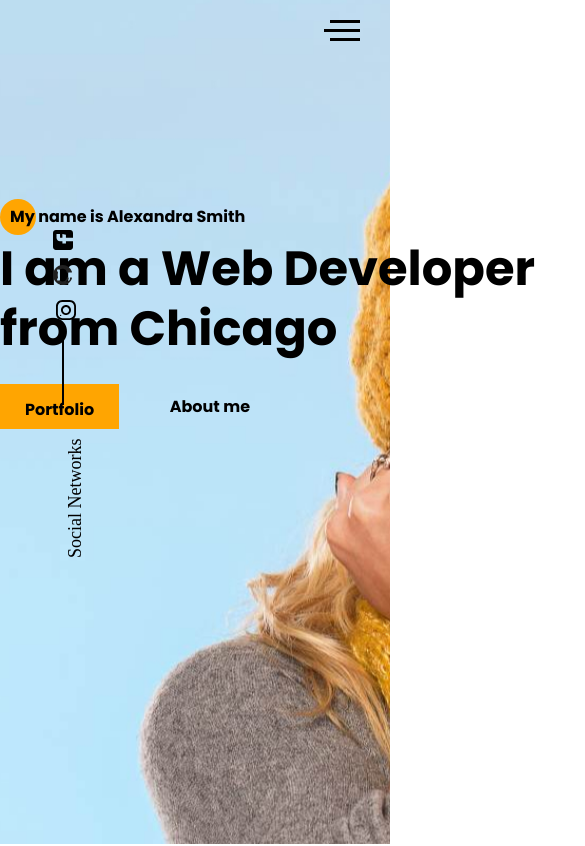
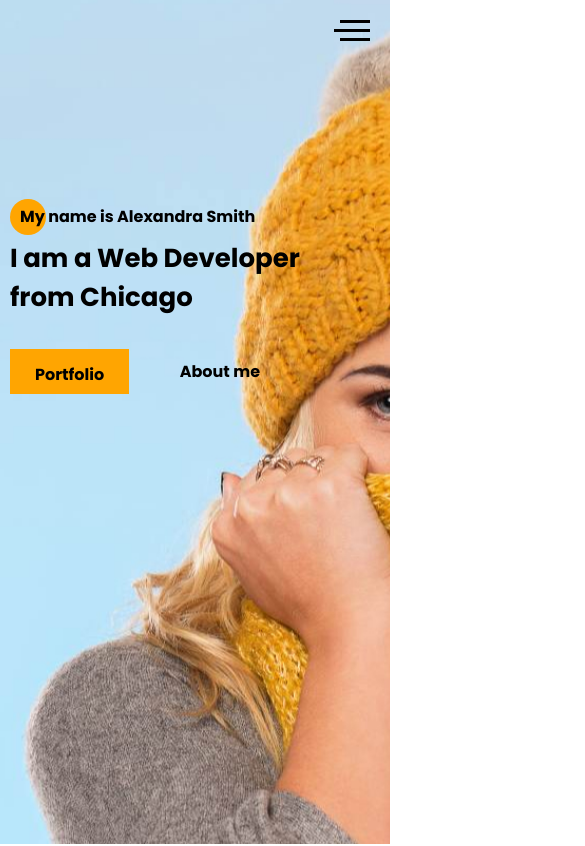
Before and after one commit to Zireael-web/css-grid-portfolio, a React (Create React App) app: page / in a window 390 px wide. Shown: the top 846 px of the page, 585 px wide, since content can reach past the window. Built offline with nearby package versions, Linux system fonts and the light colour scheme; a web font is replaced by a local one.

Commit message:
1st screen media

```diff
--- a/src/components/about/About.js
+++ b/src/components/about/About.js
@@ -1,4 +1,5 @@
 import './About.scss'
+import './About-media.scss'
 
 import photo from '../../img/main_photo.jpg'
 import web_dev from '../../icons/about_me/web_development.svg'
--- a/src/components/app/App.js
+++ b/src/components/app/App.js
@@ -14,9 +14,6 @@ import Portfolio from '../portfolio/Portfolio';
 import Price from '../price/Price';
 import Contacts from '../contacts/Contacts';
 
-
-import './App.scss'
-
 function App() {
     const [menuActive, setMenuActive] = useState(false)
 
@@ -29,12 +26,12 @@ function App() {
 
             <Promo/>
             <About/>
-            <Resume/>
+            {/* <Resume/>
             <Skills/>
             <Progress/>
             <Portfolio/>
             <Price/>
-            <Contacts/>
+            <Contacts/> */}
         </>
     );
 }
--- a/src/components/app/App.scss
+++ /dev/null
@@ -1,4 +0,0 @@
-.container {
-    width: 1140px;
-    margin: 0 auto;
-}
--- a/src/components/hamburger/Hamburger.scss
+++ b/src/components/hamburger/Hamburger.scss
@@ -1,5 +1,5 @@
 .hamburger {
-    position: fixed;
+    position: absolute;
     top: 20px;
     right: 30px;
     z-index: 1;
--- a/src/components/menu/Menu.js
+++ b/src/components/menu/Menu.js
@@ -26,7 +26,7 @@ function Menu({active, setActive}) {
                 onClick={() => setActive(false)}
                 className='menu__item'
                 >
-                    <a href='#'>MY WORK EXPERIENCE</a>
+                    <a href='#'>MY EXPERIENCE</a>
                 </li>
                 <li
                 onClick={() => setActive(false)}
--- a/src/components/menu/Menu.scss
+++ b/src/components/menu/Menu.scss
@@ -9,7 +9,7 @@
     left: -345px;
     top: 0;
     z-index: 3;
-    transition: 0.4s all;
+    transition: 0.4s left, 0.4s visibility;
     &.active {
         visibility: visible;
         left: 0;
@@ -61,7 +61,7 @@
     &__socials {
         position: absolute;
         bottom: 50px;
-        left: 44%;
+        left: 50%;
         transform: translateX(-50%);
         width: 90px;
         display: flex;
--- a/src/style/index.scss
+++ b/src/style/index.scss
@@ -23,6 +23,10 @@
 // ANIMATIONS
 
 @import './base/animations';
+
+// MEDIA
+
+@import './media/media';
 
 // NORMALIZATION
 body,
@@ -117,6 +121,30 @@ legend {
     margin: 0 auto;
 }
 
+@media (max-width: 1200px) {
+    .container {
+        max-width: 960px;
+    }
+}
+@media (max-width: 992px) {
+    .container {
+        max-width: 720px;
+    }
+}
+@media (max-width: 768px) {
+    .container {
+        max-width: 540px;
+    }
+}
+@media (max-width: 576px) {
+    .container {
+        max-width: 100%;
+        padding: 0 10px;
+    }
+}
+
+// OTHERS
+
 .divider {
     width: 60px;
     height: 3px;
--- /dev/null
+++ b/src/style/media/_media.scss
@@ -0,0 +1,60 @@
+@media (max-width: 1350px) {
+    .sidepanel {
+        display: none;
+    }
+}
+
+@media (max-width: 1200px) {
+
+}
+@media (max-width: 992px) {
+
+}
+@media (max-width: 768px) {
+    .title {
+        &_48 {
+            font-size: 33px;
+        }
+    }
+    .promo {
+        &__title {
+            line-height: 39px;
+            width: 380px;
+        }
+    }
+}
+@media (max-width: 576px) {
+    .title {
+        &_48 {
+            font-size: 26px;
+        }
+    }
+    .menu {
+        width: 270px;
+        nav {
+            margin-top: 22vh;
+        }
+        &__close {
+            top: 25px;
+            right: 25px;
+        }
+        &__item {
+            margin-top: 15px;
+        }
+        &__socials {
+            bottom: 8vh;
+        }
+    }
+    .hamburger {
+        right: 20px;
+    }
+    .promo {
+        background-position: 57%;
+        &__title {
+            width: 300px;
+        }
+        &__btns {
+            margin-top: 32px;
+        }
+    }
+}
```
Also changed, not shown: src/components/about/About-media.scss (added, +12 -0 lines), src/components/promo/Promo.scss (line endings or trailing spaces).
